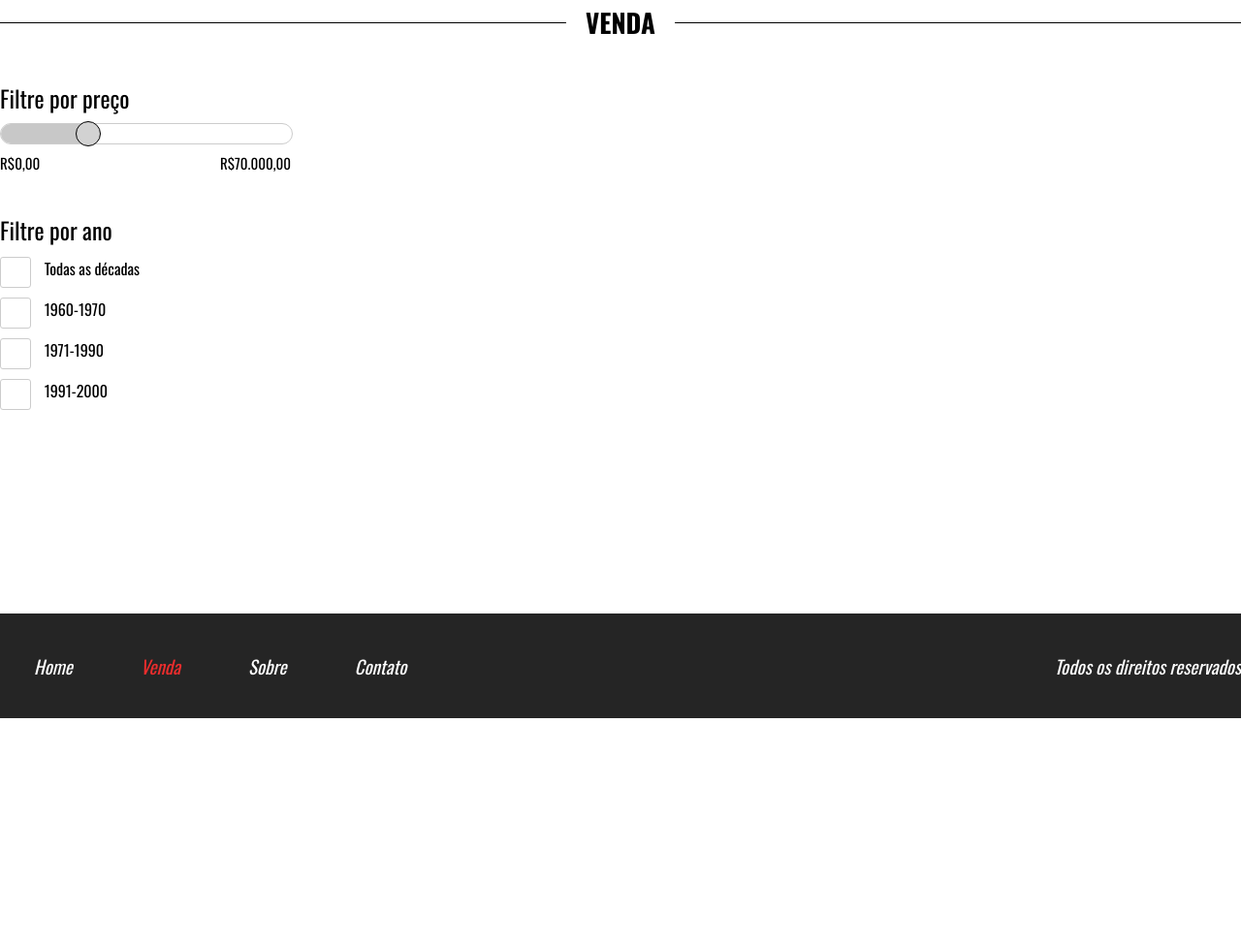
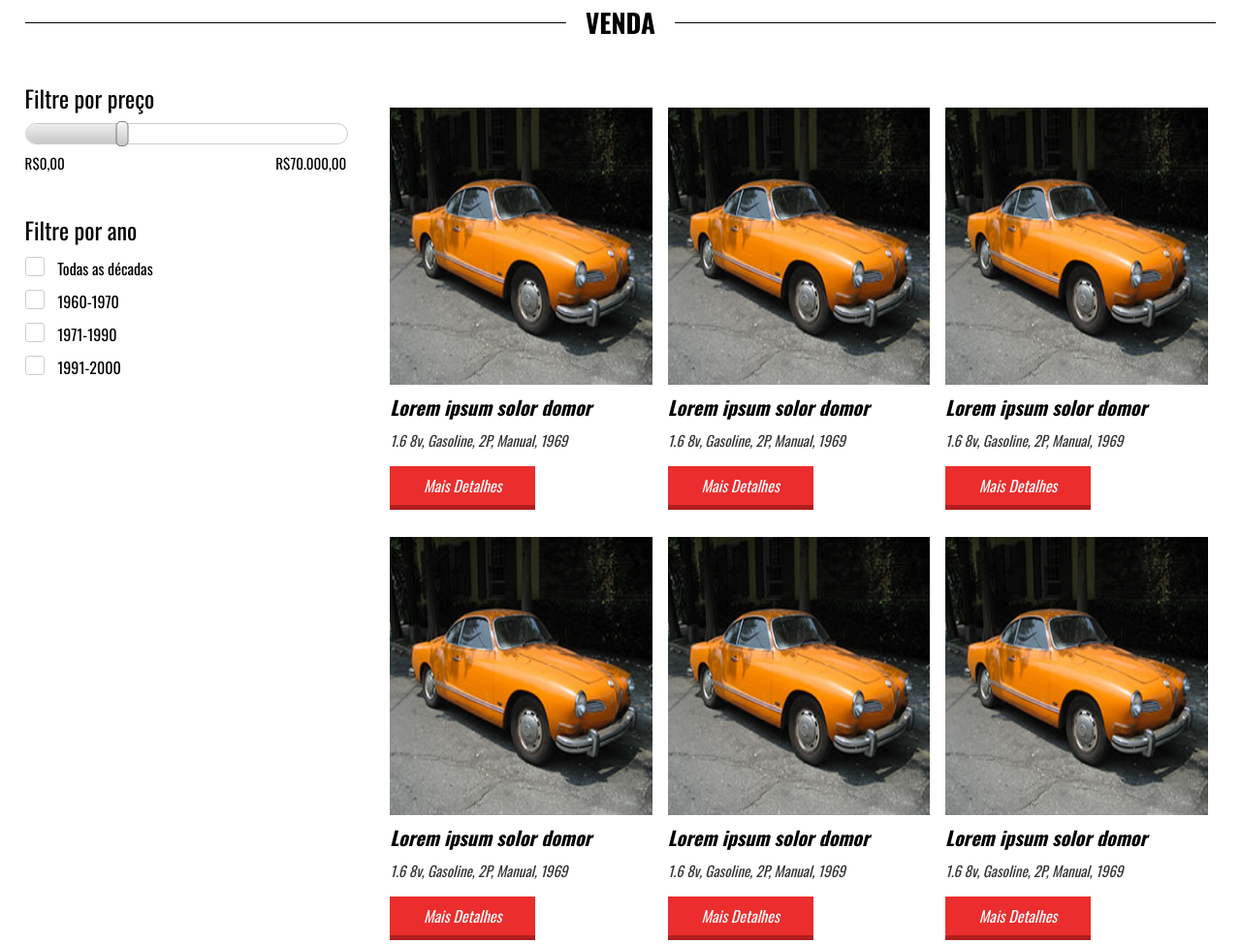
Before and after one commit to otaviopessanha/Projeto-5, a plain HTML site: page venda.html in a window 1280 px wide. Shown: the part 217-1191 px from the top of the page at 97% size. Before the commit the page ends 958 px from the top, so only its background shows below. Drawn offline with nearby package versions, Linux system fonts and the light colour scheme; a web font is replaced by a local one.

Commit message:
Finalizando Página Venda

```diff
--- a/css/style.css
+++ b/css/style.css
@@ -16,7 +16,7 @@ html, body{
 
 .container{
     width: 100%;
-    max-width: 1280;
+    max-width: 1280px;
     margin: 0 auto;
 }
 /* /geral */
@@ -334,9 +334,10 @@ section.contact input:not(input[type='submit']){
 section.contact textarea{
     width: 100%;
     border: 1px solid #ccc;
-    height: 40px;
-    line-height: 40px;
-    padding-left: 15px;
+    height: 80px;
+    line-height: 15px;
+    padding: 15px 0 15px 15px;
+    resize: none;
 }
 
 section.contact input[type]{
@@ -354,23 +355,6 @@ section.contact input[type]{
     width: 50%;
 }
 /* /contact */
-
-@media screen and (max-width: 1100px){
-    .half1{
-        text-align: center;
-    }
-
-    .half1-wraper{
-        text-align: left;
-        padding-right: 0;
-    }
-
-    .half1-wraper a{
-        display: block;
-        margin-left: 0;
-        margin-top: 15px;
-    }
-}
 
 /* footer */
 footer{
@@ -400,16 +384,17 @@ footer nav ul a{
 
 footer p{
     float: right;
+    padding: 0 35px;
     color: white;
     font-size: 19px;
     font-style: italic;
 }
 /* /footer */
 
-/* sell */
+/* Página venda - sell */
 section.sell{
     min-height: 90%;
-    padding: 90px 0;
+    padding: 90px 2%;
 }
 
 .content-sell{
@@ -422,7 +407,7 @@ section.sell{
 }
 
 .search1{
-    width: 300px;;
+    width: 90%;
 }
 
 .search1 h2{
@@ -449,7 +434,9 @@ section.sell{
     width: 30%;
     height: 20px;
     background: rgb(200, 200, 200);
-    border-radius: 20px;
+    border-top-left-radius: 20px;
+    border-bottom-left-radius: 20px;
+    background: linear-gradient(to bottom, rgb(238, 238, 238), rgb(200, 200, 200));
 }
 
 .pointer-bar{
@@ -457,11 +444,11 @@ section.sell{
     left: 30%;
     top: -3px;
     transform: translateX(-50%);
-    width: 26px;
+    width: 13px;
     height: 26px;
-    border-radius: 50%;
-    background: rgb(210, 210, 210);
-    border: 1px solid black;
+    background: linear-gradient(to bottom, rgb(245, 245, 245), rgb(200, 200, 200));
+    border-radius: 5px;
+    border: 1px solid #777;
     cursor: pointer;
 }
 
@@ -502,12 +489,29 @@ section.sell{
 
 .form-sell-wraper label{
     display: inline-block;
-    width: 32px;
-    height: 32px;
+    width: 20px;
+    height: 20px;
     border: 1px solid #ccc;
     border-radius: 3px;
     vertical-align: top;
     cursor: pointer;
+    position: relative;
+}
+
+.circle{
+    display: none;
+    width: 12px;
+    height: 12px;
+    border-radius: 50%;
+    position: absolute;
+    left: 9px;
+    top: 9px;
+    transform: translate(-50%, -50%);
+    background: black;
+}
+
+.form-sell-wraper input[type='checkbox']:checked + label > .circle{
+    display: block;
 }
 
 .form-sell-wraper span{
@@ -515,7 +519,33 @@ section.sell{
     padding: 0 10px;
     vertical-align: top;
 }
+
+.sell-showcase{
+    float: left;
+    width: 70%;
+}
+
+.sell-showcase > .showcase{
+    margin-top: 20px;
+}
 /* /sell */
+
+@media screen and (max-width: 1100px){
+    .half1{
+        text-align: center;
+    }
+
+    .half1-wraper{
+        text-align: left;
+        padding-right: 0;
+    }
+
+    .half1-wraper a{
+        display: block;
+        margin-left: 0;
+        margin-top: 15px;
+    }
+}
 
 @media screen and (max-width: 768px){
     section.banner{
@@ -565,6 +595,26 @@ section.sell{
     footer p{
         float: none;
     }
+
+    .side-bar{
+        width: 100%;
+        text-align: center;
+    }
+
+    .search1{
+        display: inline-block;
+    }
+
+    .search2{
+        text-align: left;
+        display: inline-block;
+    }
+
+    .sell-showcase{
+        float: left;
+        text-align: center;
+        width: 100%;
+    }
 }
 
 @media screen and (max-width: 580px){
--- a/venda.html
+++ b/venda.html
@@ -68,31 +68,99 @@
 
                             <div class="form-sell-wraper">
                                 <input type="checkbox" name="item1" id="item1">
-                                <label for="item1"></label>
+                                <label for="item1">
+                                    <div class="circle"></div>
+                                </label>
                                 <span>Todas as décadas</span>
                             </div><!--form-sell-wraper-->
 
                             <div class="form-sell-wraper">
                                 <input type="checkbox" name="item2" id="item2">
-                                <label for="item2"></label>
+                                <label for="item2">
+                                    <div class="circle"></div>
+                                </label>
                                 <span>1960-1970</span>
                             </div><!--form-sell-wraper-->
 
                             <div class="form-sell-wraper">
                                 <input type="checkbox" name="item3" id="item3">
-                                <label for="item3"></label>
+                                <label for="item3">
+                                    <div class="circle"></div>
+                                </label>
                                 <span>1971-1990</span>
                             </div><!--form-sell-wraper-->
 
                             <div class="form-sell-wraper">
                                 <input type="checkbox" name="item4" id="item4">
-                                <label for="item4"></label>
+                                <label for="item4">
+                                    <div class="circle"></div>
+                                </label>
                                 <span>1991-2000</span>
                             </div><!--form-sell-wraper-->
 
                         </form>
                     </div><!--search2-->
                 </div><!--side-bar-->
+
+                <div class="sell-showcase">
+
+                    <div class="showcase">
+                        <div class="car-img" style="background-image: url('images/carro1.jpg');"></div>
+                        <div class="info-car">
+                            <h2>Lorem ipsum solor domor</h2>
+                            <p>1.6 8v, Gasoline, 2P, Manual, 1969</p>
+                            <a class="btn1" href="">Mais Detalhes</a>
+                        </div><!--info-car-->
+                    </div><!--showcase-->
+
+                    <div class="showcase">
+                        <div class="car-img" style="background-image: url('images/carro1.jpg');"></div>
+                        <div class="info-car">
+                            <h2>Lorem ipsum solor domor</h2>
+                            <p>1.6 8v, Gasoline, 2P, Manual, 1969</p>
+                            <a class="btn1" href="">Mais Detalhes</a>
+                        </div><!--info-car-->
+                    </div><!--showcase-->
+
+                    <div class="showcase">
+                        <div class="car-img" style="background-image: url('images/carro1.jpg');"></div>
+                        <div class="info-car">
+                            <h2>Lorem ipsum solor domor</h2>
+                            <p>1.6 8v, Gasoline, 2P, Manual, 1969</p>
+                            <a class="btn1" href="">Mais Detalhes</a>
+                        </div><!--info-car-->
+                    </div><!--showcase-->
+
+                    <div class="showcase">
+                        <div class="car-img" style="background-image: url('images/carro1.jpg');"></div>
+                        <div class="info-car">
+                            <h2>Lorem ipsum solor domor</h2>
+                            <p>1.6 8v, Gasoline, 2P, Manual, 1969</p>
+                            <a class="btn1" href="">Mais Detalhes</a>
+                        </div><!--info-car-->
+                    </div><!--showcase-->
+
+                    <div class="showcase">
+                        <div class="car-img" style="background-image: url('images/carro1.jpg');"></div>
+                        <div class="info-car">
+                            <h2>Lorem ipsum solor domor</h2>
+                            <p>1.6 8v, Gasoline, 2P, Manual, 1969</p>
+                            <a class="btn1" href="">Mais Detalhes</a>
+                        </div><!--info-car-->
+                    </div><!--showcase-->
+
+                    <div class="showcase">
+                        <div class="car-img" style="background-image: url('images/carro1.jpg');"></div>
+                        <div class="info-car">
+                            <h2>Lorem ipsum solor domor</h2>
+                            <p>1.6 8v, Gasoline, 2P, Manual, 1969</p>
+                            <a class="btn1" href="">Mais Detalhes</a>
+                        </div><!--info-car-->
+                    </div><!--showcase-->
+
+                </div><!--sell-showcase-->
+
+                <div class="clear"></div>
             </div><!--container-->
         </div><!--content-sell-->
     </section><!--sell-->
```
